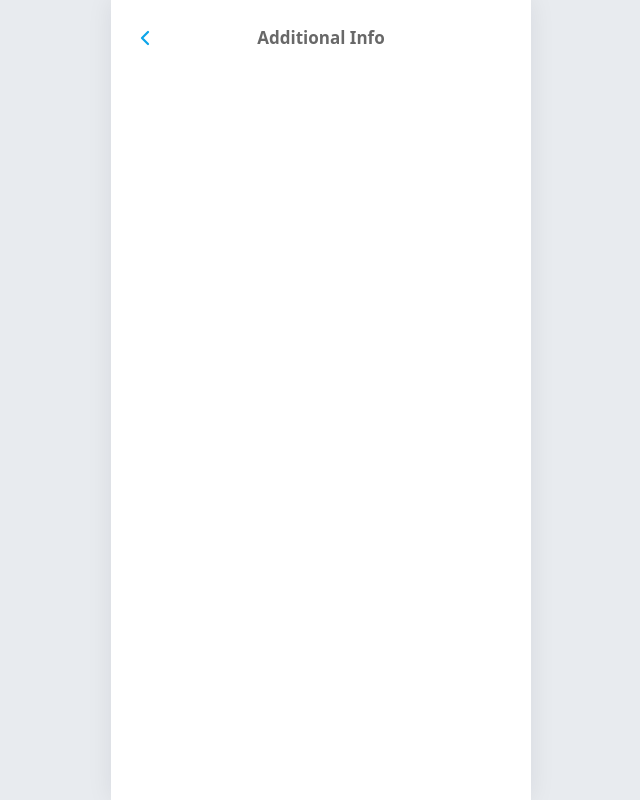
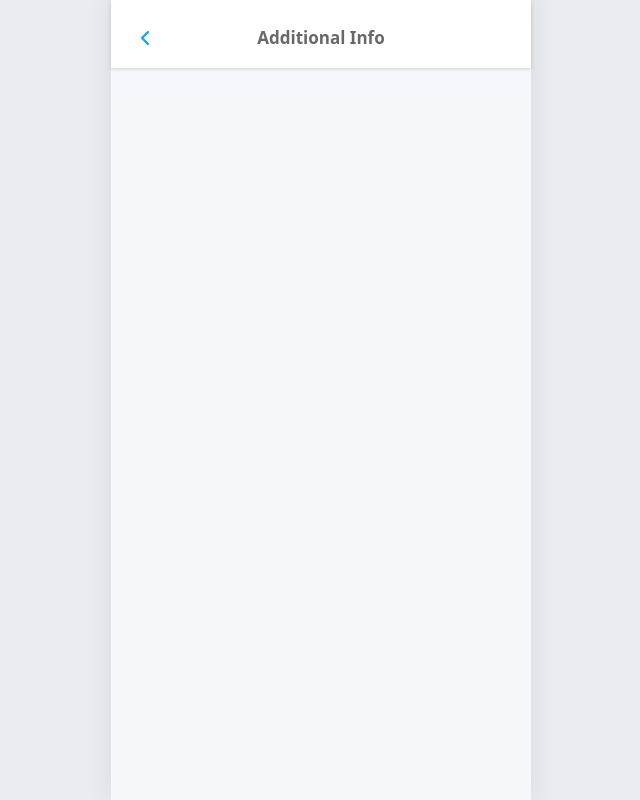
Before and after one commit to GilbertAurel/TA-tennis, a Next.js app: page /activity/1/additional-info in a window 1280 px wide. Shown: the whole page, without its empty margins (319-959 px from the left). Built offline with nearby package versions, Linux system fonts and the light colour scheme.

Commit message:
feat: add iconify

```diff
--- a/package.json
+++ b/package.json
@@ -10,6 +10,7 @@
   },
   "dependencies": {
     "@hookform/resolvers": "^5.5.7",
+    "@iconify/react": "^6.0.2",
     "@tanstack/react-query": "^5.101.4",
     "class-variance-authority": "^0.7.1",
     "clsx": "^2.1.1",
--- a/src/app/activity/[id]/additional-info/page.tsx
+++ b/src/app/activity/[id]/additional-info/page.tsx
@@ -9,7 +9,7 @@ export default function AdditionalInfoPage() {
 
   return (
     <PageContainer>
-      <header className="sticky top-0 z-20 flex items-center bg-white px-4 pb-3 pt-5">
+      <header className="sticky top-0 z-20 flex items-center bg-white px-4 pb-3 pt-5 drop-shadow">
         <button
           type="button"
           aria-label="Back"
@@ -22,7 +22,7 @@ export default function AdditionalInfoPage() {
           Additional Info
         </h1>
       </header>
-      <div className="flex-1 bg-page-bg" />
+      <div className="flex-1 bg-bg-gray" />
     </PageContainer>
   );
 }
--- /dev/null
+++ b/src/components/base/Icon.tsx
@@ -0,0 +1,7 @@
+import { IconProps, Icon as IconifyIcon } from "@iconify/react";
+
+const Icon = (props: IconProps) => <IconifyIcon {...props} />;
+
+export default Icon;
+
+export { Icon as Iconify };
```
Also changed, not shown: 1 other file (tests, documents, lock files or other folders).
